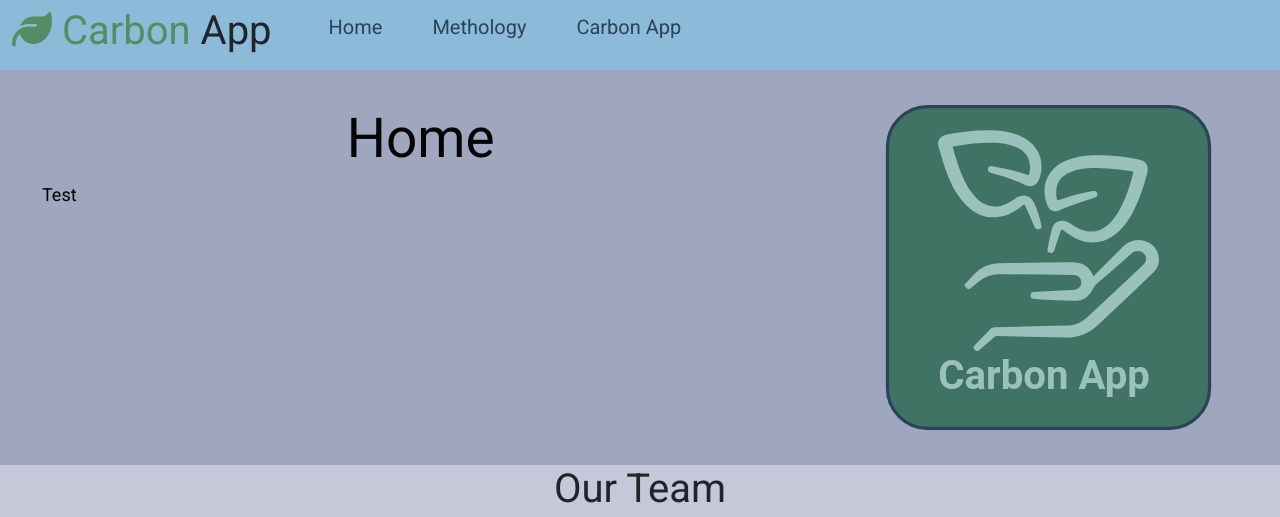
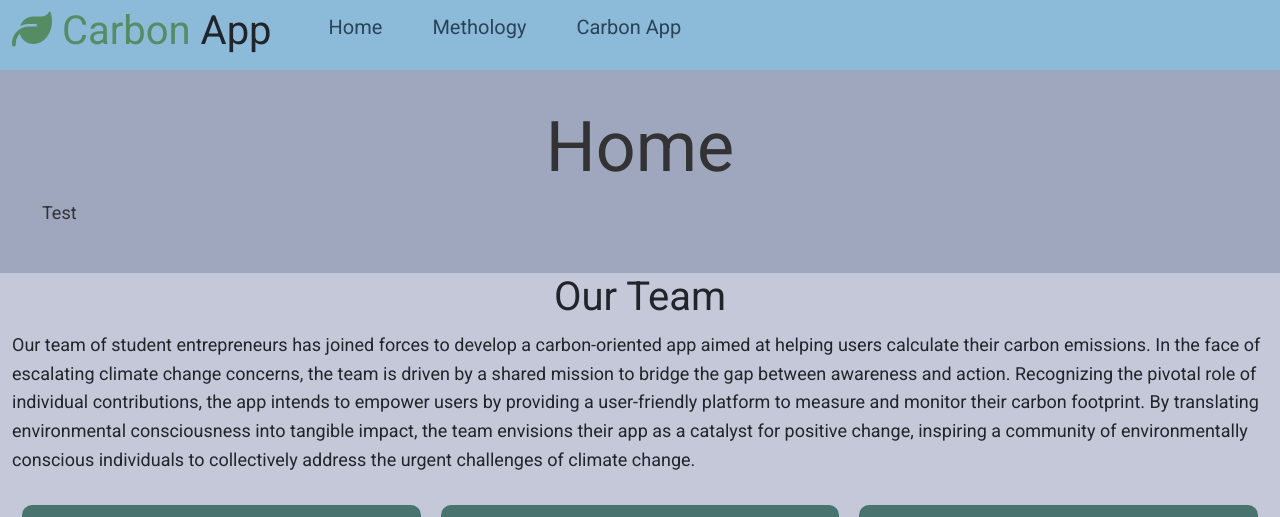
Before and after one commit to JaspQB/Final.-Charts, a Flask app: page / in a window 1280 px wide. Shown: the top 517 px of the page. Run offline with Flask 3, Linux system fonts and the light colour scheme; some libraries are stand-ins or nearby versions.

Commit message:
Update home.html

```diff
--- a/capp/templates/home.html
+++ b/capp/templates/home.html
@@ -7,17 +7,10 @@
 
     <div class="header_home">
       <div class="box">
-        <h1 style="font-size:55px;"><span class="text-logo" style="color: rgb(5, 5, 5);">Home</span></h1>
-        <p style="text-align:left; color:black;">
+        <h1 style="font-size:70px;"><span class="text-logo" style="color: #333;">Home</span></h1>
+        <p style="text-align:left; color:#333;">
             Test
         </p>
-      </div>
-      <div class="box">
-        <img
-          src="{{url_for('static', filename='icons/carbon_app.svg')}}"
-          width="325"
-          height="325"
-          alt=""/>
       </div>
     </div>
 
@@ -25,13 +18,19 @@
 </section>
 
 <!-- Developers -->
+
+
 <section class="section_developers">
   <div class="container">
 
     <div class="developers" style="display:block;">
       <h1 style="text-align:center;"> Our Team</h1>
+
       <p>
-        Our team of economists, innovators and art designer with diverse interests and backgrounds
+
+Our team of student entrepreneurs has joined forces to develop a carbon-oriented app aimed at helping users calculate their carbon emissions. In the face of escalating climate change concerns, the team is driven by a shared mission to bridge the gap between awareness and action.
+Recognizing the pivotal role of individual contributions, the app intends to empower users by providing a user-friendly platform to measure and monitor their carbon footprint. By translating environmental consciousness into tangible impact, the team envisions their app as a catalyst
+for positive change, inspiring a community of environmentally conscious individuals to collectively address the urgent challenges of climate change.
       </p>
     </div>
 
@@ -42,7 +41,12 @@
         <p>  Bachelors degree in Art Direction, Høyskolen Kristiania. Currently studying Masters in Entrepreneurship and Innovation at NMBU.
         </p>
         <div class="section_container_buttons_developers">
-          <a class="btn_developers" href="https://www.linkedin.com/in/sofie-myklebust-b203a522a/" target="_blank" style="color: white;">LinkedIn</a>
+          <a class="btn_developers" href="https://www.linkedin.com/in/sofie-myklebust-b203a522a/" target="_blank">
+
+
+<!-- Image til linkedin -->
+            <img src="https://1000logos.net/wp-content/uploads/2023/01/LinkedIn-logo.png" alt="LinkedIn" style="height: 35px; width: 70px;">
+          </a>
         </div>
       </div>
       <div class="box">
@@ -51,7 +55,9 @@
         <p>  Bachelors degree in marketing, Innovation and Leadership, NTNU. Currently studying Masters in Entrepreneurship and Innovation at NMBU.
         </p>
         <div class="section_container_buttons_developers">
-          <a class="btn_developers" href="https://www.linkedin.com/in/jasper-john-baguio/" target="_blank" style="color: white;">LinkedIn</a>
+          <a class="btn_developers" href="https://www.linkedin.com/in/jasper-john-baguio/" target="_blank">
+            <img src="https://1000logos.net/wp-content/uploads/2023/01/LinkedIn-logo.png" alt="LinkedIn" style="height: 35px; width: 70px;">
+          </a>
         </div>
       </div>
       <div class="box">
@@ -60,7 +66,9 @@
         <p>  Bachelors degree in Social Econimoics NMBU. Currently studying Masters in Entrepreneurship and Innovation at NMBU.
         </p>
         <div class="section_container_buttons_developers">
-          <a class="btn_developers" href="https://www.linkedin.com/in/reinert-hjemdahl-2726801b8/" target="_blank" style="color: white;">LinkedIn</a>
+          <a class="btn_developers" href="https://www.linkedin.com/in/reinert-hjemdahl-2726801b8/" target="_blank">
+            <img src="https://1000logos.net/wp-content/uploads/2023/01/LinkedIn-logo.png" alt="LinkedIn" style="height: 35px; width: 70px;">
+          </a>
         </div>
       </div>
   </div>
@@ -72,7 +80,9 @@
       <p> Bachelors degree in Business and Administration, NMBU. Currently studying Masters in Entrepreneurship and Innovation at NMBU.
       </p>
       <div class="section_container_buttons_developers">
-        <a class="btn_developers" href="https://www.linkedin.com/in/annirenhaakenstad/" target="_blank" style="color: white;">LinkedIn</a>
+        <a class="btn_developers" href="https://www.linkedin.com/in/annirenhaakenstad/" target="_blank">
+          <img src="https://1000logos.net/wp-content/uploads/2023/01/LinkedIn-logo.png" alt="LinkedIn" style="height: 35px; width: 70px;">
+        </a>
       </div>
     </div>
     <div class="box2">
@@ -81,7 +91,9 @@
       <p>  Bachelors degree in Innovation and Project Managment, Østfold University Collage. Currently studying Masters in Entrepreneurship and Innovation at NMBU.
       </p>
       <div class="section_container_buttons_developers">
-        <a class="btn_developers" href="https://www.linkedin.com/in/christina-aast%C3%B8-8377897a/" target="_blank" style="color: white;">LinkedIn</a>
+        <a class="btn_developers" href="https://www.linkedin.com/in/christina-aast%C3%B8-8377897a/" target="_blank">
+          <img src="https://1000logos.net/wp-content/uploads/2023/01/LinkedIn-logo.png" alt="LinkedIn" style="height: 35px; width: 70px;">
+        </a>
       </div>
     </div>
     <div class="box">
@@ -90,7 +102,9 @@
       <p>  Bachelors degree in International Enviorment and Development studies, NMBU. Currently studying Masters in Entrepreneurship and Innovation at NMBU.
       </p>
       <div class="section_container_buttons_developers">
-        <a class="btn_developers" href="https://www.linkedin.com/in/thea-dyring-016b87234/" target="_blank" style="color: white;">LinkedIn</a>
+        <a class="btn_developers" href="https://www.linkedin.com/in/thea-dyring-016b87234/" target="_blank">
+          <img src="https://1000logos.net/wp-content/uploads/2023/01/LinkedIn-logo.png" alt="LinkedIn" style="height: 35px; width: 70px;">
+        </a>
       </div>
     </div>
 
```
